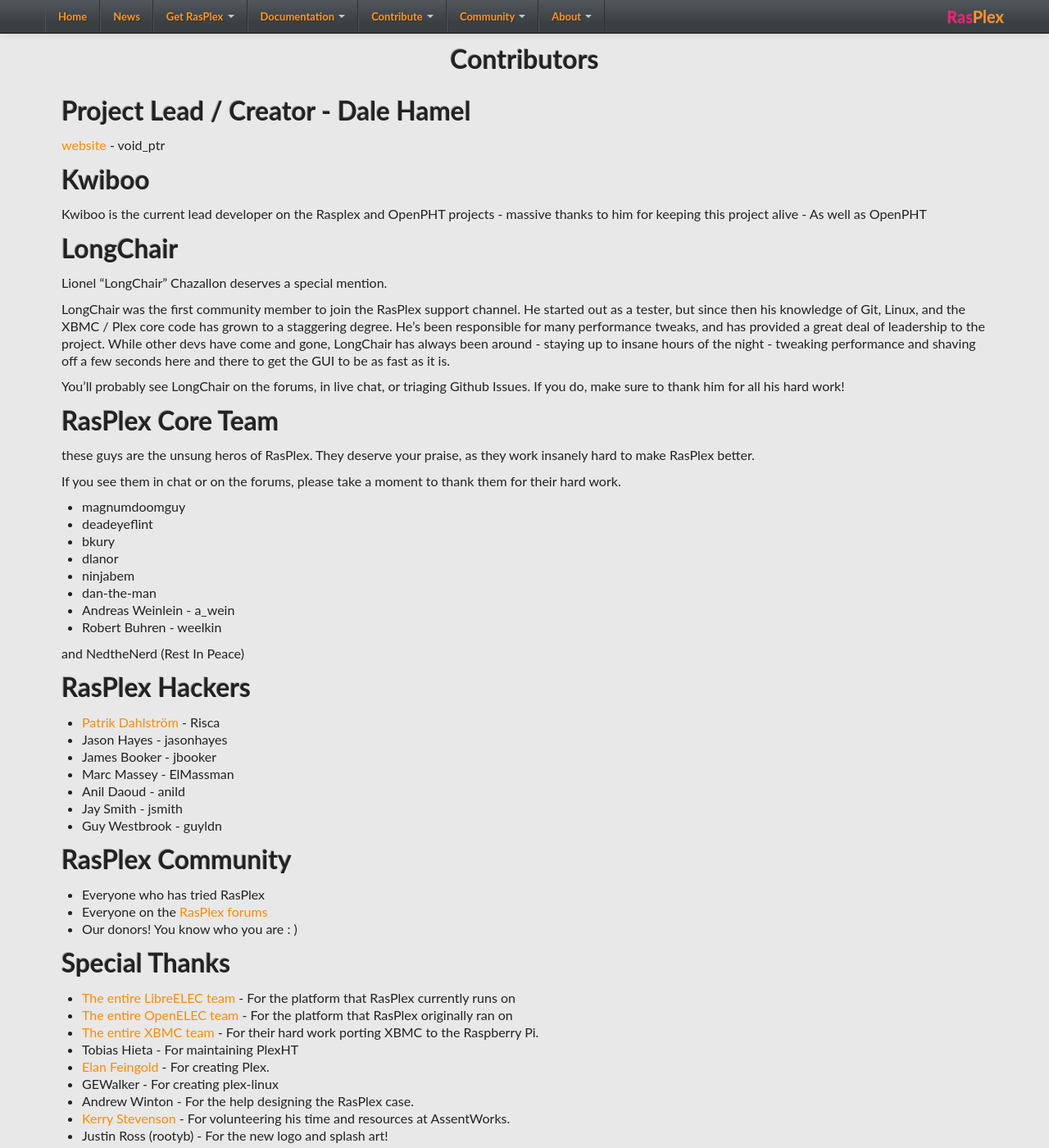
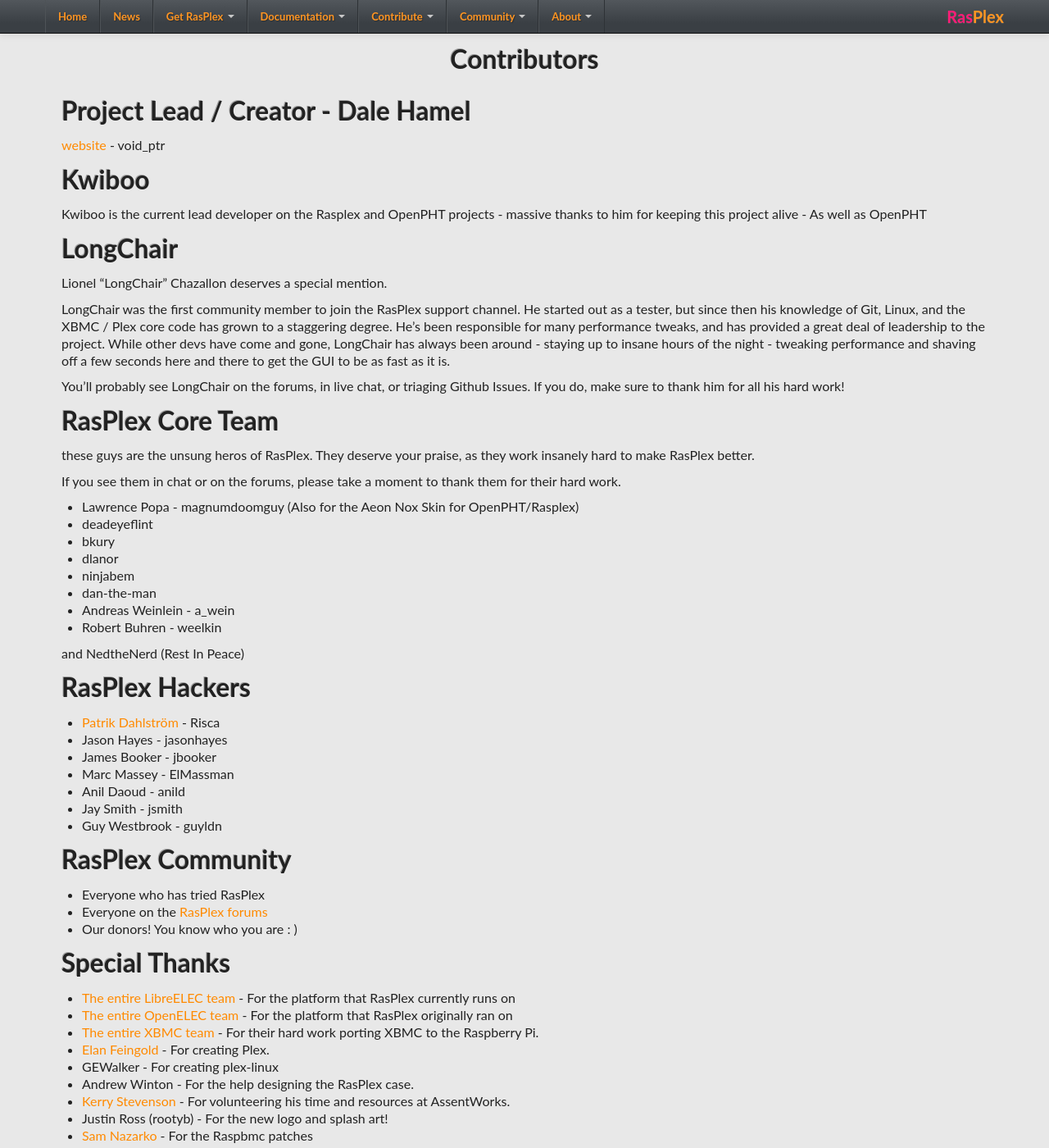
Before and after one commit to RasPlex/RasPlex.github.io, a Jekyll site: the page built from contribute/contributor-list.md, in a window 1280 px wide and 1400 px high. Shown: the whole window at 82% size. Built offline with Jekyll 4.4.1, drawn with Linux system fonts in a browser that asks for light colours; nearby versions of some CDN libraries; grey boxes are pictures that could not be loaded.

Commit message:
update contributer list

```diff
--- a/contribute/contributor-list.md
+++ b/contribute/contributor-list.md
@@ -31,7 +31,7 @@
 
 If you see them in chat or on the forums, please take a moment to thank them for their hard work.
 
-+ magnumdoomguy
++ Lawrence Popa - magnumdoomguy  (Also for the Aeon Nox Skin for OpenPHT/Rasplex)
 + deadeyeflint
 + bkury
 + dlanor
@@ -64,7 +64,6 @@
 + <a href="http://libreelec.tv/" target="_blank">The entire LibreELEC team</a> - For the platform that RasPlex currently runs on
 + <a href="http://openelec.tv/" target="_blank">The entire OpenELEC team</a> - For the platform that RasPlex originally ran on
 + <a href="http://xbmc.org/" target="_blank"> The entire XBMC team </a>- For their hard work porting XBMC to the Raspberry Pi.
-+ Tobias Hieta - For maintaining PlexHT
 + <a href="https://www.plex.tv" target="_blank">Elan Feingold</a> - For creating Plex.
 + GEWalker - For creating plex-linux
 + Andrew Winton - For the help designing the RasPlex case.
```
